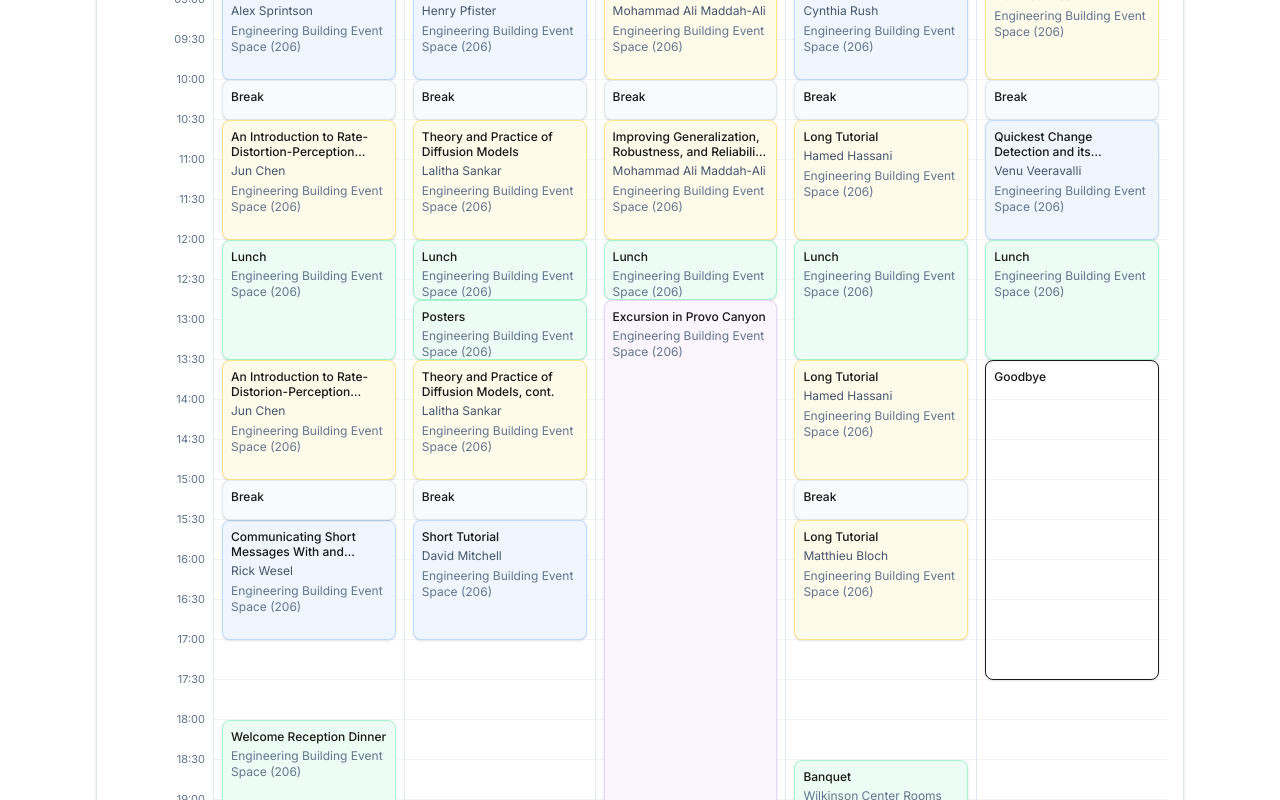
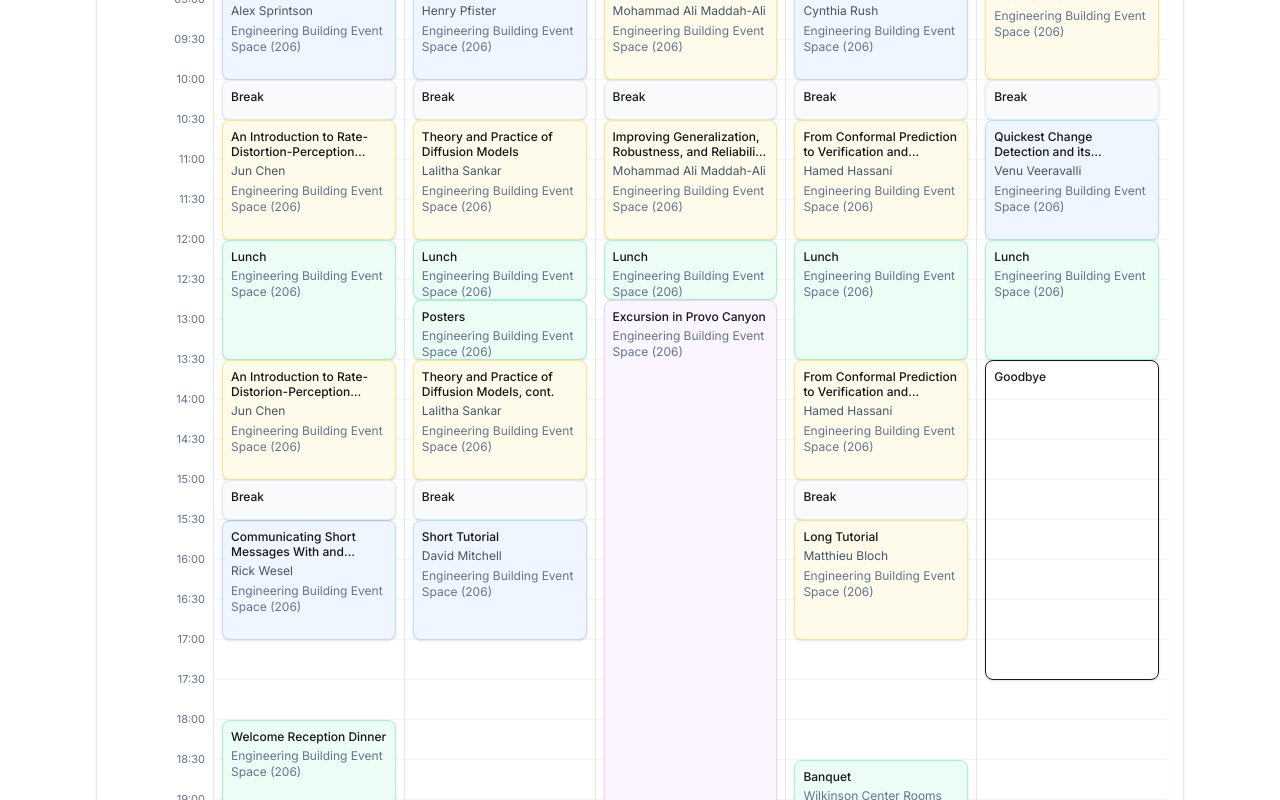
Before and after one commit to BYU-ECE-Software/NASIT2026, a Next.js app: page /program in a window 1280 px wide. Shown: the part 960-1760 px from the top of the page. Built offline with nearby package versions, Linux system fonts and the light colour scheme.

Commit message:
Update Hamad's talk title

```diff
--- a/data/program.ts
+++ b/data/program.ts
@@ -92,7 +92,7 @@ export const presentations: Presentation[] = [
   },
   {
     id: "p9",
-    title: "Long Tutorial",
+    title: "From Conformal Prediction to Verification and Uncertainty Quantification in Generative AI",
     speakers: ["Hamed Hassani"],
     // abstract:
     //   "n overview of systems research enabling rapid scientific discovery.",
--- a/data/schedule.ts
+++ b/data/schedule.ts
@@ -287,7 +287,7 @@ export const schedule: ScheduleEvent[] = [
     dayIndex: 3,
     start: "10:30",
     end: "12:00",
-    title: "Long Tutorial",
+    title: "From Conformal Prediction to Verification and Uncertainty Quantification in Generative AI",
     speakers: ["Hamed Hassani"],
     location: "Engineering Building Event Space (206)",
     variant: "Long Tutorial",
@@ -307,7 +307,7 @@ export const schedule: ScheduleEvent[] = [
     dayIndex: 3,
     start: "13:30",
     end: "15:00",
-    title: "Long Tutorial",
+    title: "From Conformal Prediction to Verification and Uncertainty Quantification in Generative AI",
     speakers: ["Hamed Hassani"],
     location: "Engineering Building Event Space (206)",
     variant: "Long Tutorial",
```
